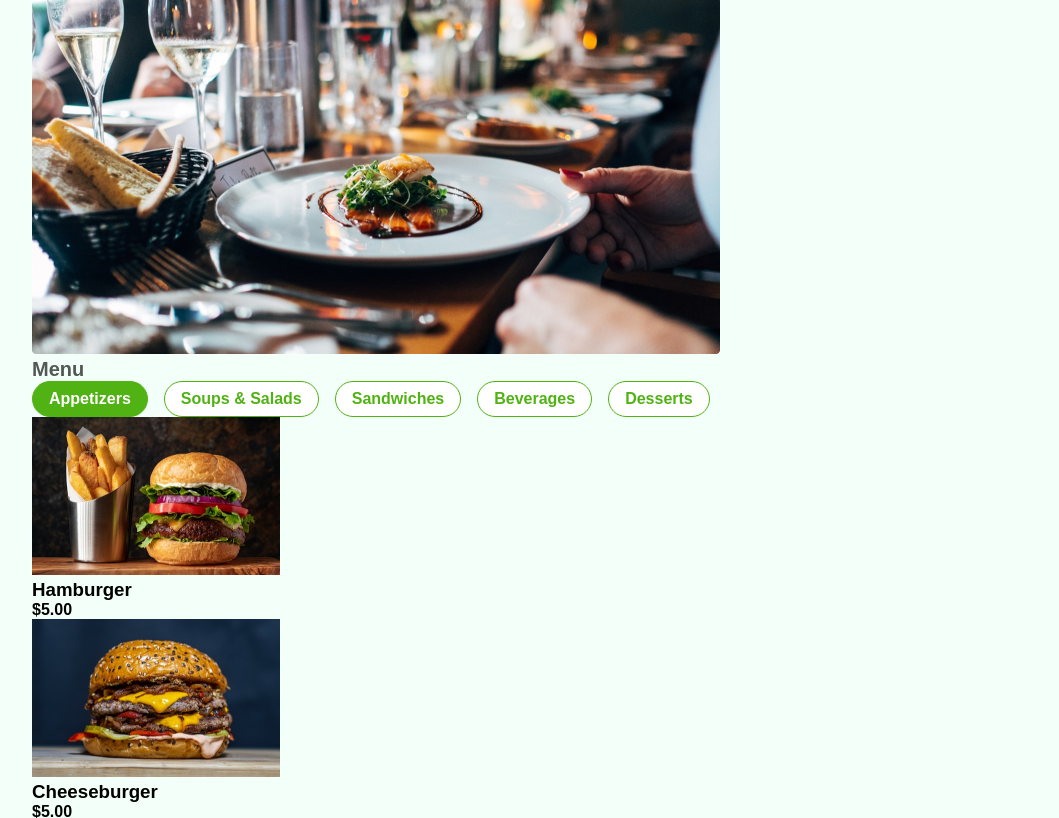
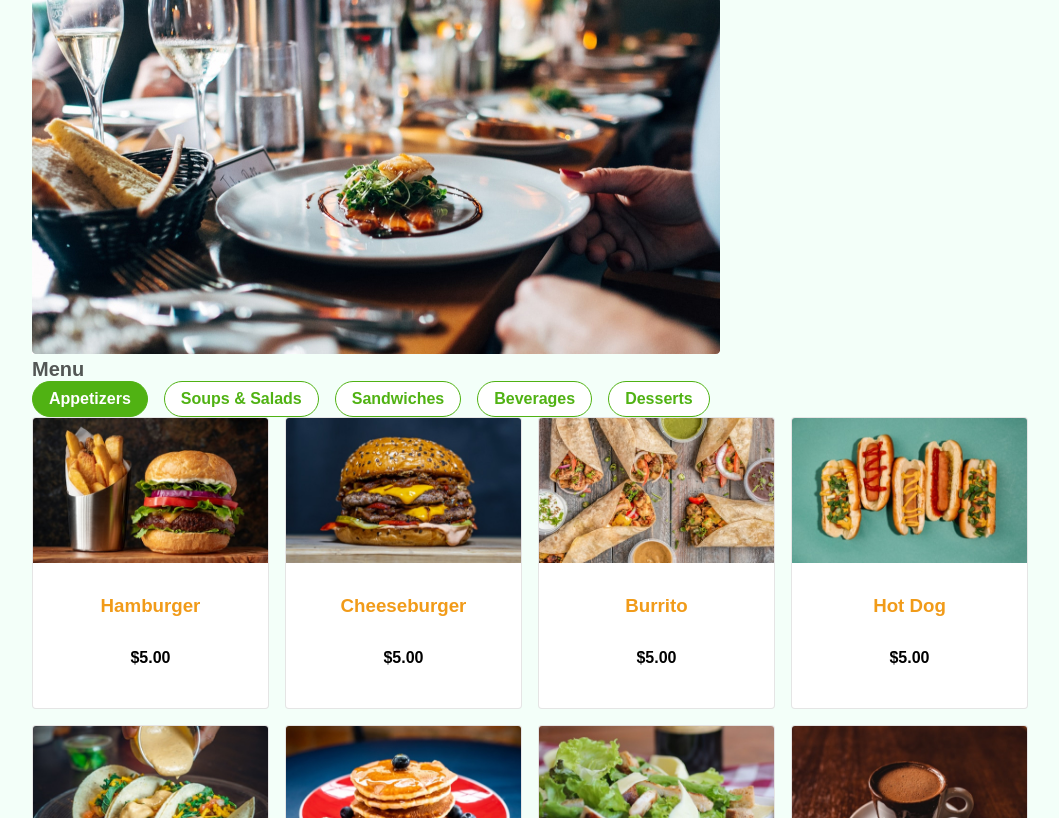
Before and after one commit to harounach/holiday-restaurant, a website built with webpack: page public/index.html in a window 1280 px wide. Shown: the part 134-952 px from the top of the page, without its empty margins (110-1169 px from the left). Built offline with nearby package versions, Linux system fonts and the light colour scheme.

Commit message:
create menu section

```diff
--- a/src/sass/abstracts/_mixins.scss
+++ b/src/sass/abstracts/_mixins.scss
@@ -0,0 +1,44 @@
+@use "sass:map";
+@use "./variables" as vars;
+
+// tablet
+@mixin tablet {
+  @media screen and (min-width: map.get(vars.$breakpoints, "tablet")) {
+    @content;
+  }
+}
+
+// large tablet
+@mixin large-tablet {
+  @media screen and (min-width: map.get(vars.$breakpoints, "large-tablet")) {
+    @content;
+  }
+}
+
+// extra large tablet
+@mixin xlarge-tablet {
+  @media screen and (min-width: map.get(vars.$breakpoints, "xlarge-tablet")) {
+    @content;
+  }
+}
+
+// small desktop
+@mixin small-desktop {
+  @media screen and (min-width: map.get(vars.$breakpoints, "small-desktop")) {
+    @content;
+  }
+}
+
+// desktop
+@mixin desktop {
+  @media screen and (min-width: map.get(vars.$breakpoints, "desktop")) {
+    @content;
+  }
+}
+
+// large desktop
+@mixin large-desktop {
+  @media screen and (min-width: map.get(vars.$breakpoints, "large-desktop")) {
+    @content;
+  }
+}
--- a/src/sass/abstracts/_variables.scss
+++ b/src/sass/abstracts/_variables.scss
@@ -6,3 +6,13 @@ $background-color: #f3fff9;
 // theme text colors
 $on-primary-color: #fff;
 $on-secondary-color: #000;
+
+// breakpoints
+$breakpoints: (
+  tablet: 600px,
+  large-tablet: 720px,
+  xlarge-tablet: 840px,
+  small-desktop: 960px,
+  desktop: 1024px,
+  large-desktop: 1280px,
+);
--- a/src/sass/base/_base.scss
+++ b/src/sass/base/_base.scss
@@ -18,12 +18,6 @@ body {
   background-color: vars.$background-color;
 }
 
-.container {
-  width: 100%;
-  max-width: 996px;
-  margin: auto;
-}
-
 .title {
   font-size: 20px;
   font-weight: 600;
--- /dev/null
+++ b/src/sass/components/_menu.scss
@@ -0,0 +1,62 @@
+@use "../abstracts/variables" as vars;
+@use "../abstracts/mixins";
+
+// menu-grid
+.menu-grid {
+  display: grid;
+  grid-template-columns: 1fr;
+  gap: 1rem;
+
+  // tablet
+  @include mixins.tablet {
+    grid-template-columns: repeat(2, 1fr);
+  }
+
+  // large-tablet
+  @include mixins.large-tablet {
+    grid-template-columns: repeat(3, 1fr);
+  }
+
+  // small-desktop
+  @include mixins.small-desktop {
+    grid-template-columns: repeat(4, 1fr);
+  }
+}
+
+// menu-card
+.menu-card {
+  display: flex;
+  flex-direction: column;
+  background-color: #fff;
+  border: 1px solid rgba(0, 0, 0, 0.1);
+  border-radius: 4px;
+  overflow: hidden;
+  // menu-card__top
+  &__top {
+    height: 50%;
+  }
+
+  // menu-card__img
+  &__img {
+    width: 100%;
+    max-width: 100%;
+    height: 100%;
+  }
+
+  // menu-card__bottom
+  &__bottom {
+    height: 50%;
+    text-align: center;
+  }
+
+  // menu-card__name
+  &__name {
+    margin: 2rem 0;
+    color: vars.$secondary-color;
+  }
+
+  // menu-card__price
+  &__price {
+    margin: 2rem 0;
+  }
+}
--- /dev/null
+++ b/src/sass/layout/_grid.scss
@@ -0,0 +1,17 @@
+@use "../abstracts/mixins";
+
+.container {
+  width: 100%;
+  max-width: 996px;
+  margin: 0 1rem;
+
+  // tablet
+  @include mixins.tablet {
+    margin: 0 1.5rem;
+  }
+
+  // large-tablet
+  @include mixins.large-tablet {
+    margin: auto;
+  }
+}
--- a/src/sass/main.scss
+++ b/src/sass/main.scss
@@ -17,10 +17,15 @@
 @use "./base/reset";
 @use "./base/typography";
 
+// <layout>
+// 01-grid
+@use "./layout/grid";
+
 // <components>
 @use "./components/appbar";
 @use "./components/button";
 @use "./components/chip";
+@use "./components/menu";
 
 // <pages>
 @use "./pages/home.scss";
```
